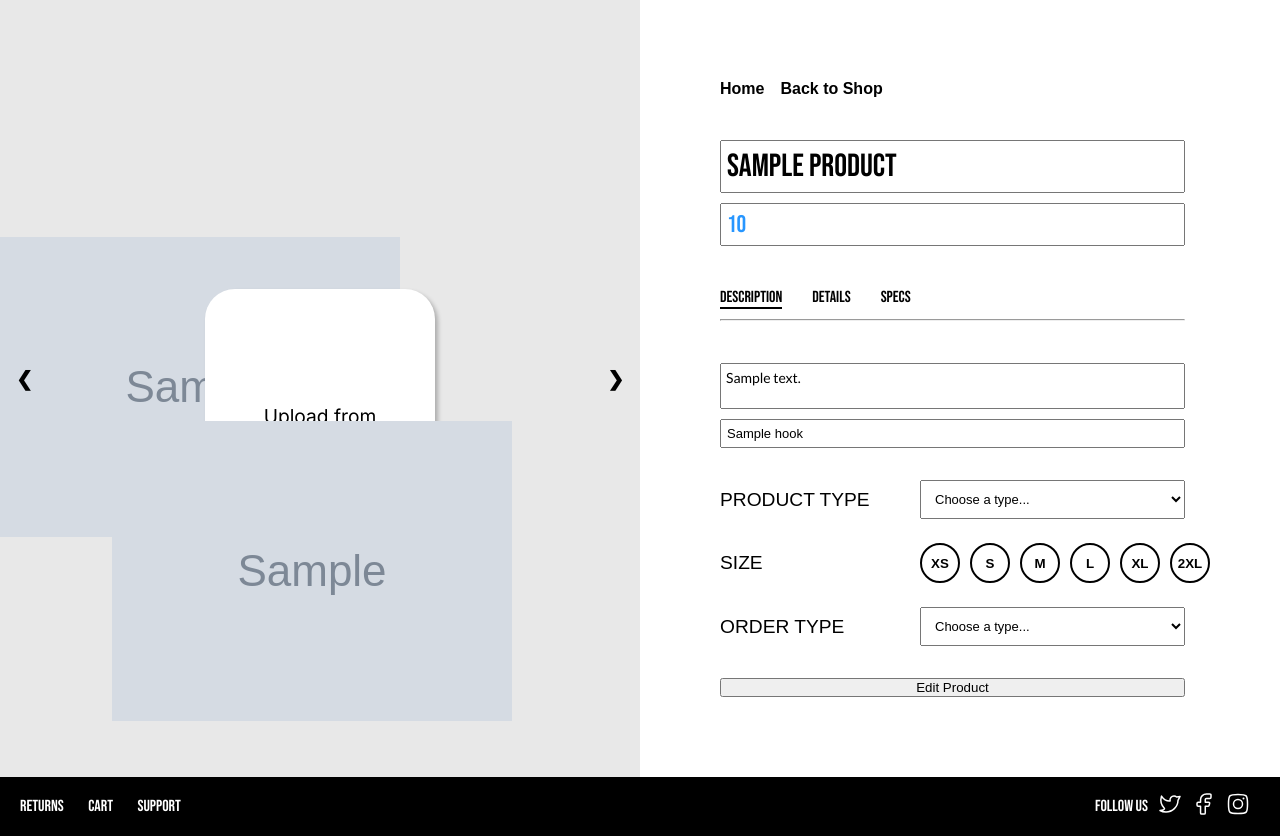
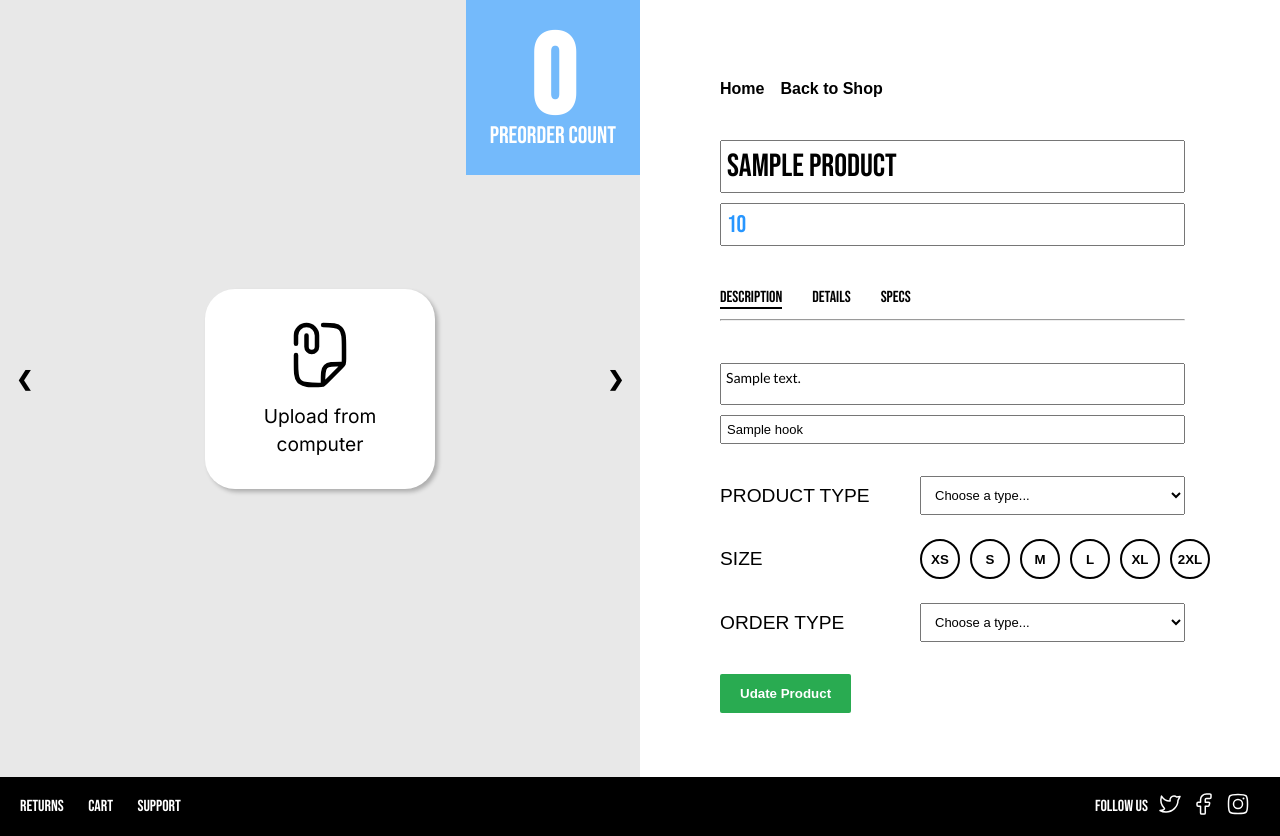
Before and after one commit to KishonShrill/UniGear, a Flask app: template app/templates/crud_blueprint/product_page-edit.html in a window 1280 px wide. Shown: the part 60-896 px from the top of the page. Run offline with Flask 3, Linux system fonts and the light colour scheme; the template is opened without the code that fills it: values that come from a table or form of the project are taken from there, most other values are stand-ins (such as "Sample title", 1, 10 or a date in 2020); grey boxes marked "Sample" are stand-in pictures; some libraries are stand-ins or nearby versions; some web fonts are replaced.

Commit message:
UNI-33-edit-product <[.ba] completed the edit product tab and fixed the multiple rows seen in sellers my-products>

```diff
--- a/app/templates/crud_blueprint/product_page-edit.html
+++ b/app/templates/crud_blueprint/product_page-edit.html
@@ -14,18 +14,13 @@
   {{ components.render_header(user=session['name'], role=session['role']) }}
 
   <!-- Content -->
-  <form id="product-form" method="POST" action="{{ url_for('seller.product_edit_submit', product_id=product.id) }}" enctype="multipart/form-data">
-    {{ form.csrf_token }}
-  </form>
+  <form id="product-form" method="POST" action="{{ url_for('seller.product_edit', product_id=product.product_id) }}" enctype="multipart/form-data">{{ form.csrf_token }}</form>
   <main class="product">
     <section class="product__image-wrapper">
 
       <div class="product__image-gallery">
         <div class="product__image-preview" id="slides-container">
-          <!-- Populate with existing images -->
-          {% for image in product.images %}
-            <img src="{{ image.url }}" alt="Product Image">
-          {% endfor %}
+          <!-- Dynamic slides will be inserted here -->
         </div>
 
         <a class="prev" onclick="plusSlides(-1)">❮</a>
@@ -34,22 +29,28 @@
 
       <div id="upload-button" onclick="document.getElementById('pictureUpload').click();">
         <svg xmlns="http://www.w3.org/2000/svg" viewBox="0 0 24 24" width="24" height="24" color="#000000" fill="none">
-          <path d="..." />
+          <path d="M4 12.0004L4 14.5446C4 17.7896 4 19.4121 4.88607 20.5111C5.06508 20.7331 5.26731 20.9354 5.48933 21.1144C6.58831 22.0004 8.21082 22.0004 11.4558 22.0004C12.1614 22.0004 12.5141 22.0004 12.8372 21.8864C12.9044 21.8627 12.9702 21.8354 13.0345 21.8047C13.3436 21.6569 13.593 21.4074 14.0919 20.9085L18.8284 16.172C19.4065 15.5939 19.6955 15.3049 19.8478 14.9374C20 14.5698 20 14.1611 20 13.3436V10.0004C20 6.22919 20 4.34358 18.8284 3.172C17.7693 2.11284 16.1265 2.01122 13.0345 2.00146M13 21.5004V21.0004C13 18.172 13 16.7578 13.8787 15.8791C14.7574 15.0004 16.1716 15.0004 19 15.0004H19.5" stroke="currentColor" stroke-width="1.5" stroke-linecap="round" stroke-linejoin="round" />
+          <path d="M4 8.23028V5.46105C4 3.54929 5.567 1.99951 7.5 1.99951C9.433 1.99951 11 3.54929 11 5.46105V9.26874C11 10.2246 10.2165 10.9995 9.25 10.9995C8.2835 10.9995 7.5 10.2246 7.5 9.26874V5.46105" stroke="currentColor" stroke-width="1.5" stroke-linecap="round" stroke-linejoin="round" />
         </svg>
         <span id="upload-button__description">Upload from computer</span>
       </div>
 
       <div id="delete-image-button" onclick="deleteCurrentSlide()">
         <svg xmlns="http://www.w3.org/2000/svg" viewBox="0 0 24 24" width="24" height="24" color="#ffffff" fill="none">
-          <path d="..." />
+          <path d="M19.5 5.5L18.8803 15.5251C18.7219 18.0864 18.6428 19.3671 18.0008 20.2879C17.6833 20.7431 17.2747 21.1273 16.8007 21.416C15.8421 22 14.559 22 11.9927 22C9.42312 22 8.1383 22 7.17905 21.4149C6.7048 21.1257 6.296 20.7408 5.97868 20.2848C5.33688 19.3626 5.25945 18.0801 5.10461 15.5152L4.5 5.5" stroke="currentColor" stroke-width="1.5" stroke-linecap="round" />
+          <path d="M3 5.5H21M16.0557 5.5L15.3731 4.09173C14.9196 3.15626 14.6928 2.68852 14.3017 2.39681C14.215 2.3321 14.1231 2.27454 14.027 2.2247C13.5939 2 13.0741 2 12.0345 2C10.9688 2 10.436 2 9.99568 2.23412C9.8981 2.28601 9.80498 2.3459 9.71729 2.41317C9.32164 2.7167 9.10063 3.20155 8.65861 4.17126L8.05292 5.5" stroke="currentColor" stroke-width="1.5" stroke-linecap="round" />
+          <path d="M9.5 16.5L9.5 10.5" stroke="currentColor" stroke-width="1.5" stroke-linecap="round" />
+          <path d="M14.5 16.5L14.5 10.5" stroke="currentColor" stroke-width="1.5" stroke-linecap="round" />
         </svg>
       </div>
 
       <div class="product__image-thumbnails" id="thumbnails">
-        <!-- Populate thumbnails with existing images -->
-        {% for image in product.images %}
-          <img src="{{ image.url }}" alt="Thumbnail">
-        {% endfor %}
+        <!-- Thumbnails will be dynamically added here -->
+      </div>
+
+      <div class="product__quantity-viewer">
+        <h1>0</h1>
+        <p>preorder count</p>
       </div>
     </section>
 
@@ -60,11 +61,11 @@
       </div>
 
       <div class="input-box">
-        <input id="name" name="name" placeholder="Add product name..." required type="text" value="{{ product.name }}" form="product-form">
+        <input id="name" name="name" placeholder="Add product name..." required="" type="text" value="{{product.product_name}}" form="product-form">
         <label for="name" hidden>Please input a product name...</label>
       </div>
       <div class="input-box">
-        <input id="price" name="price" placeholder="₱: Set Price..." required type="text" value="{{ product.price }}" inputmode="numeric" pattern="[0-9]+" form="product-form">
+        <input id="price" name="price" placeholder="₱: Set Price..." required="" type="text" value="{{product.price}}" inputmode="numeric" pattern="[0-9]+" form="product-form">
         <label for="price" hidden>Please input a price for the product...</label>
       </div>
 
@@ -76,17 +77,17 @@
       <hr />
 
       <div class="input-box">
-        <textarea id="description" name="description" placeholder="Please add a product description..." required form="product-form">{{ product.description }}</textarea>
+        <textarea id="description" name="description" placeholder="Please add a product description..." required="" type="text" form="product-form">{{ product.description }}</textarea>
         <label for="description" hidden>Please add a product description...</label>
       </div>
       <div class="input-box">
-        <input id="hook" name="hook" placeholder="[optional] Add product hook" type="text" value="{{ product.hook }}" form="product-form">
+        <input id="hook" name="hook" placeholder="[optional] Add product hook" type="text" value="{{product.hook}}" form="product-form">
       </div>
       <div class="product__content-specs-box">
         <div>
           <p>PRODUCT TYPE</p>
           <div class="input-box">
-            <select id="type" name="type" required form="product-form">
+            <select id="type" name="type" required="" form="product-form">
               <option value="" {% if not product.type %}selected{% endif %}>Choose a type...</option>
               <option value="t-shirt" {% if product.type == 't-shirt' %}selected{% endif %}>T-Shirt</option>
               <option value="hoodie" {% if product.type == 'hoodie' %}selected{% endif %}>Hoodie</option>
@@ -101,12 +102,15 @@
         <div>
           <p>SIZE</p>
           <div class="product__size-selector">
-            {% for size in ['XS', 'S', 'M', 'L', 'XL', '2XL'] %}
-              <button type="button" class="size-btn {% if size in product.sizes %}selected{% endif %}" data-size="{{ size }}">
-                {{ size }}
-              </button>
-            {% endfor %}
-            <input type="hidden" name="selectedSizes" id="selectedSizes" value="{{ product.sizes|join(',') }}" form="product-form">
+            <button type="button" class="size-btn" data-size="1">XS</button>
+            <button type="button" class="size-btn" data-size="2">S</button>
+            <button type="button" class="size-btn" data-size="3">M</button>
+            <button type="button" class="size-btn" data-size="4">L</button>
+            <button type="button" class="size-btn" data-size="5">XL</button>
+            <button type="button" class="size-btn" data-size="6">2XL</button>
+
+            <!-- Hidden input to store selected sizes -->
+            <input type="hidden" name="selectedSizes" id="selectedSizes" form="product-form">
           </div>
         </div>
 
@@ -114,25 +118,28 @@
           <p>ORDER TYPE</p>
           <div class="input-box">
             <select name="preorder" id="preorder" form="product-form" required>
-              <option value="" {% if product.preorder is none %}selected{% endif %}>Choose a type...</option>
-              <option value="0" {% if product.preorder == 0 %}selected{% endif %}>Goal Based</option>
-              <option value="1" {% if product.preorder == 1 %}selected{% endif %}>Time Based</option>
+              <option value="" {% if not product.order_type %}selected{% endif %}>Choose a type...</option>
+              <option value="0" {% if product.order_type == 0 %}selected{% endif %}>Goal Based</option>
+              <option value="1" {% if product.order_type == 1 %}selected{% endif %}>Time Based</option>
             </select>
             <label for="preorder" hidden>How many products will you sell?</label>
           </div>
         </div>
+        <!-- Remove for Product Details -->
+        <input id="pictureUpload" name="pictureUpload" type="file" style="display: none;" multiple accept="image/*" form="product-form">
+        <input id="picture_urls" name="picture_urls" type="file" style="display: none;" multiple accept="image/*" form="product-form">
+        <!-- Remove for Product Details -->
       </div>
-
-      <button id="edit_product" data-open-modal>Edit Product</button>
+      <button id="create_product" data-open-modal>Udate Product</button>
     </div>
   </main>
 
   <!-- Dialog -->
   <dialog class="modal" data-modal>
-    <div style="margin-bottom: 1rem;">Are you sure you want to save changes?</div>
+    <div style="margin-bottom: 1rem;">Are you sure you want to create this product?</div>
     <div class="confirmation-btns">
-      <button class="btn cancel" data-close-modal>Close</button>
-      <input class="btn confirm" name="edit_product" type="submit" value="Submit">
+      <button class="btn cancel" data-close-modal >Close</button>
+      <input class="btn confirm" name="create_product" type="submit" value="Submit">
     </div>
   </dialog>
 
@@ -154,8 +161,21 @@
 
     document.querySelector('.btn.confirm').addEventListener('click', function () {
       const form = document.getElementById('product-form');
-      form.submit();
+      form.submit(); // Submit the form manually
     });
+
+  </script>
+  <script>
+    // REMOVE NING SCRIPT SA PRODUCT DETAILS
+    document.querySelectorAll("textarea").forEach(function(textarea) {
+      textarea.style.height = textarea.scrollHeight + "px";
+
+      textarea.addEventListener("input", function() {
+        this.style.height = "auto";
+        this.style.height = this.scrollHeight + "px";
+      });
+    });
+    // REMOVE NING SCRIPT SA PRODUCT DETAILS
   </script>
   <script src="{{ url_for('static', filename='js/product_page.js') }}"></script>
 {% endblock %}
--- a/app/templates/seller/my_products.html
+++ b/app/templates/seller/my_products.html
@@ -84,7 +84,6 @@
   <!-- Dialog for Product Image and Name -->
   <dialog class="modal" data-modal>
     <div></div> <!-- This will hold the product name -->
-    <img src="#" alt="Product Image" />
     <button data-close-modal>Close</button>
   </dialog>
 
```
Also changed, not shown: app/models/product.py (+64 -30 lines), app/routes/seller.py (+10 -10 lines).
